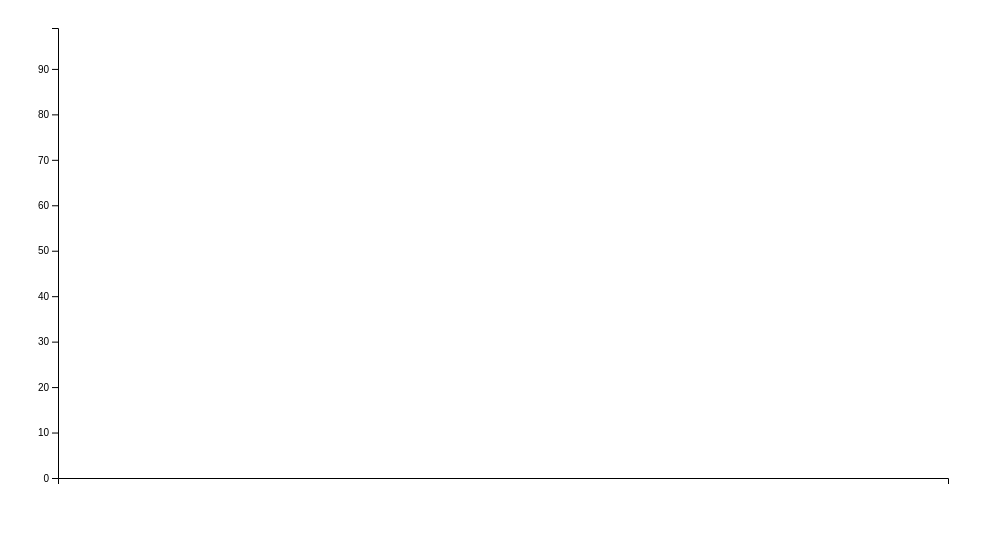
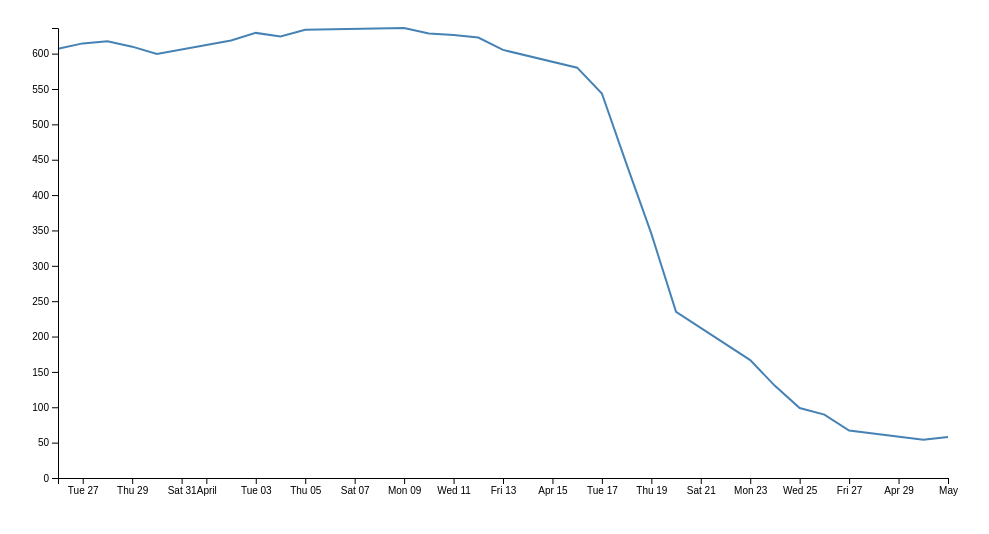
Before and after one commit to joe188032/D3, a plain HTML site: page index.html in a window 1280 px wide. Shown: the whole page, without its empty margins (0-989 px from the left). Drawn offline with nearby package versions, Linux system fonts and the light colour scheme.

Commit message:
Update index.html

```diff
--- a/index.html
+++ b/index.html
@@ -29,11 +29,11 @@ var svg = d3.select("body").append("svg")
     .attr("transform",
           "translate(" + margin.left + "," + margin.top + ")");
 d3.csv("./stocks.csv", function(error, data) {
-//   if (error) throw error;
-//   data.forEach(function(d) {
-//       d.date = parseTime(d.date);
-//       d.close = +d.close;
-//   });
+  if (error) throw error;
+  data.forEach(function(d) {
+      d.date = parseTime(d.date);
+      d.close = +d.close;
+  });
   x.domain(d3.extent(data, function(d) { return d.date; }));
   y.domain([0, d3.max(data, function(d) { return d.close; })]);
   svg.append("path")
```
